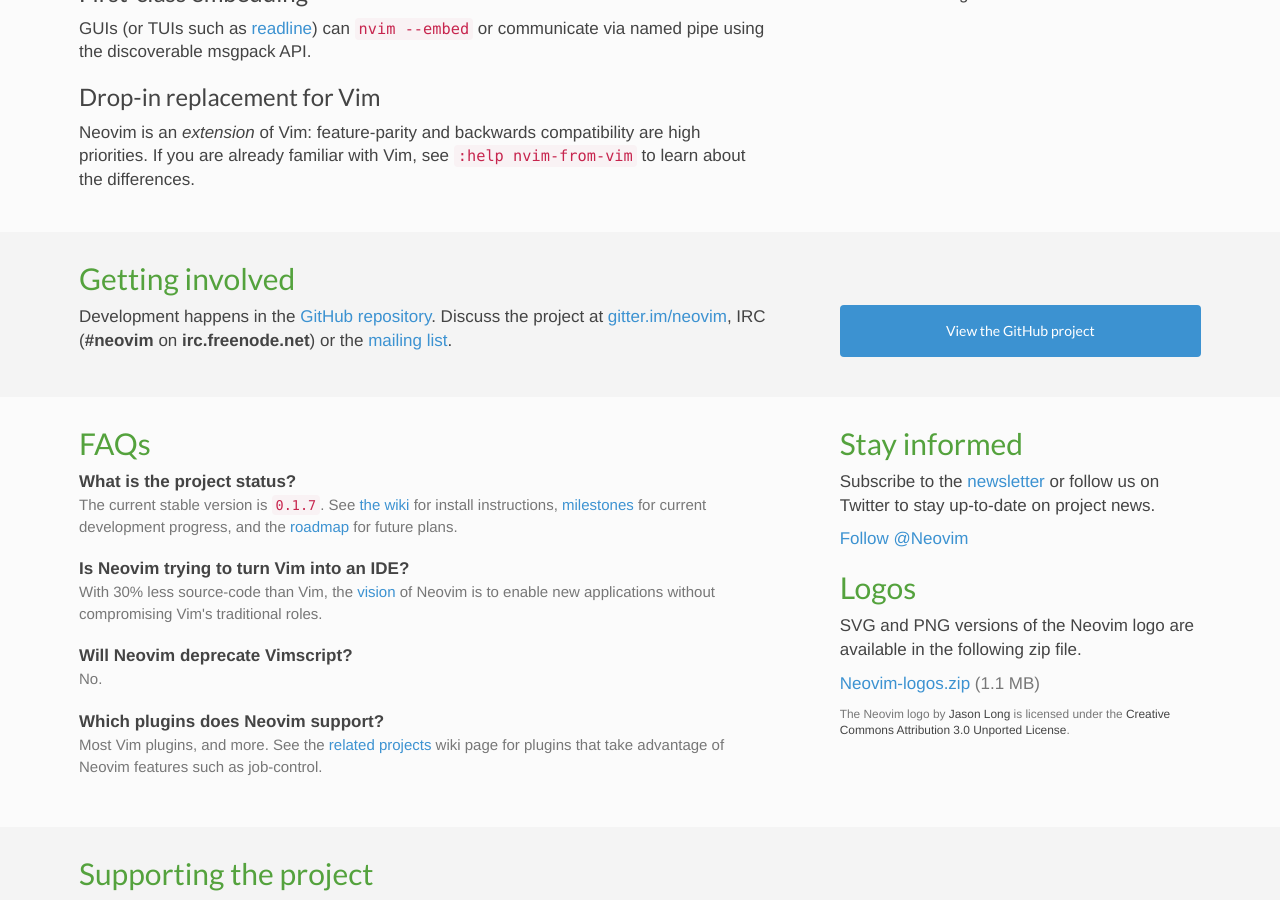
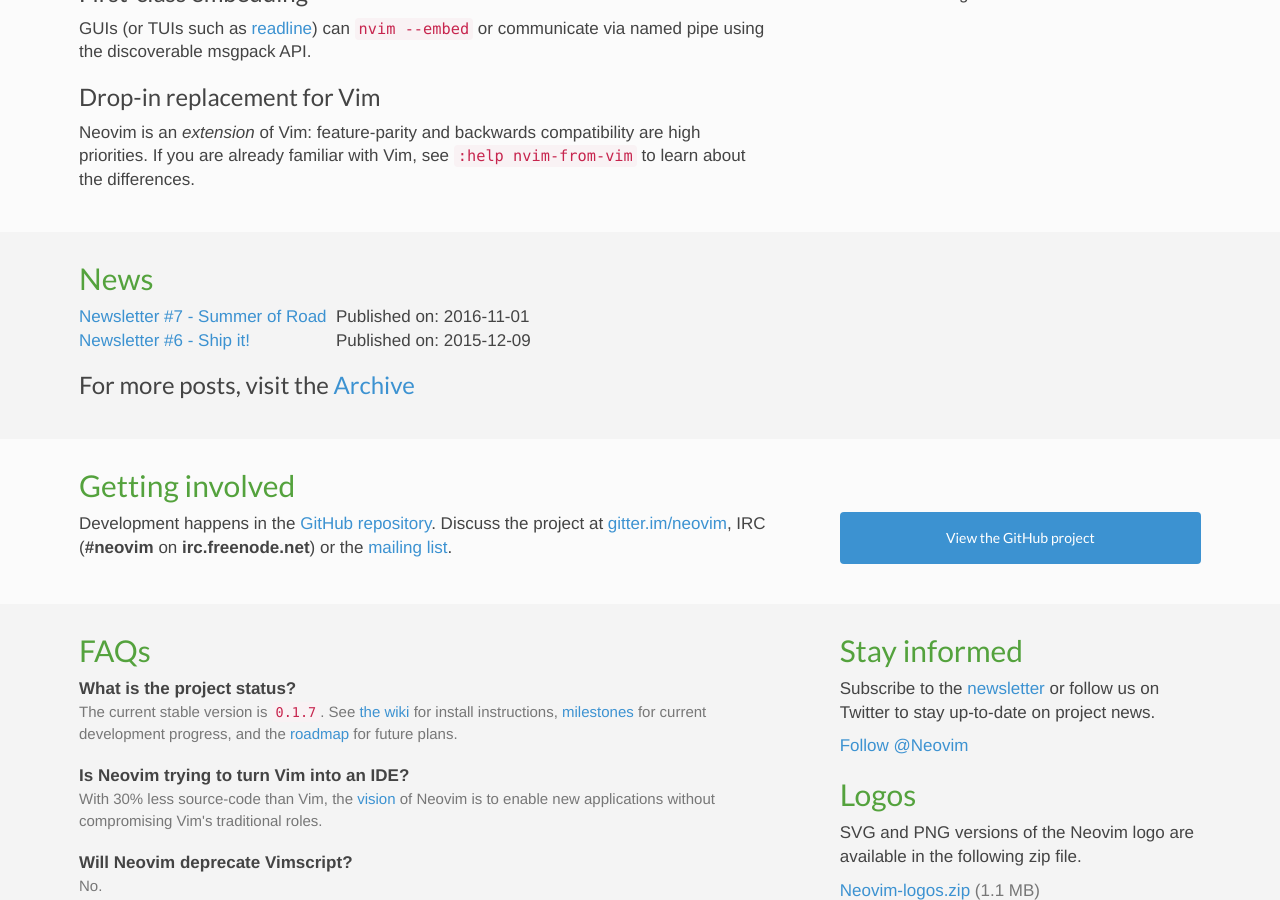
Before and after one commit to neovim/neovim.github.io, a Jekyll site: the page built from index.html, in a window 1280 px wide and 900 px high, scrolled down 716 px. Built offline with Jekyll 4.4.1, drawn with Linux system fonts in a browser that asks for light colours; nearby versions of some CDN libraries; comment, search, counter and statistics services are not loaded.

Commit message:
home: "News" section (#140)

```diff
--- a/index.html
+++ b/index.html
@@ -71,6 +71,28 @@
 
 <section class="front-section shaded">
   <div class="container">
+    <div class="col-wide">
+      <h2 id="news">News</h2>
+
+      {% comment %} <dl class="nvim-posts"> {% endcomment %}
+      <table>
+      {% assign posts_to_show = 2 %}
+      {% for post in site.posts limit:posts_to_show %}
+        <tr>
+          <td><a href="{{ post.url }}">{{ post.title }}</a>&nbsp;&nbsp; </td><td>Published on: {{ post.date | date:"%Y-%m-%d" }}</td>
+        </tr>
+        {% comment %} <dd></dd> {% endcomment %}
+      {% endfor %}
+      </table>
+      {% comment %} </dl> {% endcomment %}
+
+      <h3>For more posts, visit the <a href="/news/archive">Archive</a></h3>
+    </div>
+  </div>
+</section>
+
+<section class="front-section">
+  <div class="container">
     <h2 id="getting-invovled">Getting involved</h2>
 
     <div class="col-wide">
@@ -85,7 +107,7 @@
   </div>
 </section>
 
-<section class="front-section">
+<section class="front-section shaded">
   <div class="container">
     <div class="col-wide">
       <h2 id="faqs">FAQs</h2>
@@ -135,7 +157,7 @@
   </div>
 </section>
 
-<section class="front-section shaded">
+<section class="front-section">
   <div class="container">
     <h2 id="support">Supporting the project</h2>
 
```
